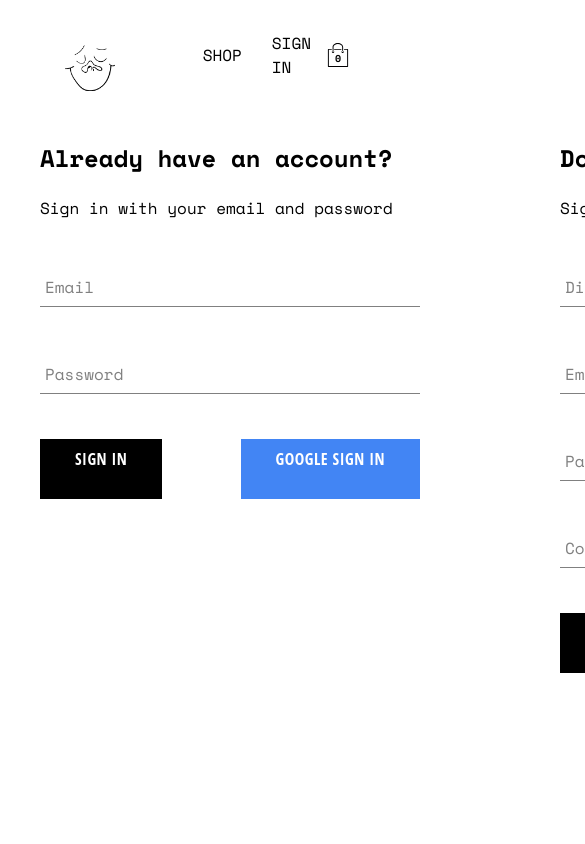
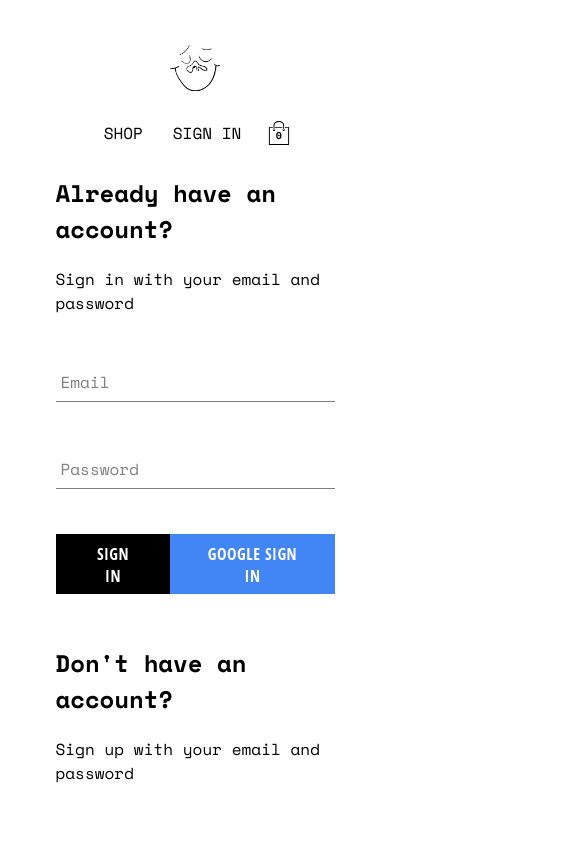
Before and after one commit to jessegoodrum/goodrummage, a React (Create React App) app: page /auth in a window 390 px wide. Shown: the top 844 px of the page, 585 px wide, since content can reach past the window. Built offline with nearby package versions, Linux system fonts and the light colour scheme; no server answers; the database is empty.

Commit message:
even more responsive

```diff
--- a/public/index.html
+++ b/public/index.html
@@ -2,7 +2,7 @@
 <html lang="en">
   <head>
     <meta charset="utf-8" />
-    <link rel="icon" href="%PUBLIC_URL%/favicon.ico" />
+
     <meta name="viewport" content="width=device-width, initial-scale=1" />
     <meta name="theme-color" content="#000000" />
     <meta
@@ -27,7 +27,7 @@
       work correctly both with client-side routing and a non-root public URL.
       Learn how to configure a non-root public URL by running `npm run build`.
     -->
-    <title>React App</title>
+    <title>Goodrummage</title>
   </head>
   <body>
     <noscript>You need to enable JavaScript to run this app.</noscript>
--- a/src/components/cart-dropdown/cart-dropdown.component.jsx
+++ b/src/components/cart-dropdown/cart-dropdown.component.jsx
@@ -1,5 +1,5 @@
 import {CartDropdownContainer, EmptyMessage, CartItems }from './cart-dropdown.styles'
-import { useContext } from 'react'
+import { useContext, useEffect } from 'react'
 import { useNavigate } from 'react-router-dom'
 import { CartContext } from '../../contexts/cart.context'
 import Button from '../button/button.component'
@@ -12,6 +12,8 @@ export default function CartDropdown(){
     const goToCheckoutHandler =() =>{
         navigate('/checkout')
     }
+
+
     return(
         <CartDropdownContainer>
             <CartItems>
--- a/src/components/cart-dropdown/cart-dropdown.styles.jsx
+++ b/src/components/cart-dropdown/cart-dropdown.styles.jsx
@@ -28,6 +28,10 @@ export const CartDropdownContainer = styled.div `
     margin-top: auto;
     font-size: .79rem;
   }
+
+  @media (max-width: 768px) {
+    top: 200px;
+}
 `
 
 export const EmptyMessage = styled.span`
--- a/src/components/checkout-item/checkout-item.styles.scss
+++ b/src/components/checkout-item/checkout-item.styles.scss
@@ -1,5 +1,5 @@
 .checkout-item-container {
-  width: 100%;
+  width: 90%;
   display: flex;
   min-height: 100px;
   margin: 10px;
@@ -7,6 +7,7 @@
   padding: 15px 0;
   font-size: 20px;
   align-items: center;
+
 
   .image-container {
     width: 23%;
@@ -22,6 +23,7 @@
   .quantity,
   .price {
     width: 23%;
+
   }
 
   .quantity {
@@ -44,8 +46,11 @@
 
 @media (max-width: 768px) {
   .checkout-item-container {
-    margin-right: 15vw;
+      font-size: 14px;
 
+  }
+  .image-container, .name, .quantity, .price {
+      width: 100%;
   }
 
 
--- a/src/components/directory/directory.styles.scss
+++ b/src/components/directory/directory.styles.scss
@@ -3,4 +3,9 @@
     display: flex;
     flex-wrap: wrap;
     justify-content: space-between;
+
+
+    @media (max-width: 768px) {
+      margin-top: 20%;
+    }
   }
--- a/src/components/sign-up-form/sign-up-form.styles.scss
+++ b/src/components/sign-up-form/sign-up-form.styles.scss
@@ -2,7 +2,7 @@
     display: flex;
     flex-direction: column;
     width: 380px;
-
+    margin: 5%;
     h2{
         margin: 10px, 0;
     }
--- a/src/routes/authentication/authentication.styles.scss
+++ b/src/routes/authentication/authentication.styles.scss
@@ -1,6 +1,11 @@
 .authentication-container{
     display: flex;
     justify-content: space-between;
-    width: 900px;
+    width: 100%;
     margin: 30px auto ;
+
+    @media (max-width: 768px) {
+        flex-wrap: wrap;
+        justify-content: center;
+    }
 }
--- a/src/routes/category/category.styles.scss
+++ b/src/routes/category/category.styles.scss
@@ -1,12 +1,17 @@
 .category-container{
     display: grid;
     grid-template-columns: repeat(4,1fr) ;
-    column-gap: 10px;
+    column-gap: 15px;
     row-gap: 50px;
+    width: 100%;
 
     button{
         width: 15vw;
     }
+    @media (max-width: 768px) {
+
+      grid-template-columns: repeat(2, 1fr);
+  }
 
 }
 
--- a/src/routes/checkout/checkout.component.jsx
+++ b/src/routes/checkout/checkout.component.jsx
@@ -10,7 +10,24 @@ export default function Checkout(){
 
     return(
         <div className='checkout-container'>
+            <div className='checkout-header'>
+                <div className='header-block'>
+                <span>Product</span>
+                </div>
+                <div className='header-block'>
+                <span>Description</span>
+                </div>
+                <div className='header-block'>
+                <span>Quantity</span>
 
+                </div>
+                <div className='header-block'>
+                <span>Price</span>
+                </div>
+                <div className='header-block'>
+                <span>Remove</span>
+                </div>
+            </div>
 
 
                 {cartItems.map((cartItem) => {
@@ -27,23 +44,4 @@ export default function Checkout(){
     )
 }
 
-// <div className='checkout-header'>
-//                 <div className='header-block'>
-//                 <span>Product</span>
-//                 </div>
-//                 <div className='header-block'>
-//                 <span>Description</span>
-//                 </div>
-//                 <div className='header-block'>
-//                 <span>Quantity</span>
-
-//                 </div>
-//                 <div className='header-block'>
-//                 <span>Price</span>
-//                 </div>
-//                 <div className='header-block'>
-//                 <span>Remove</span>
-//                 </div>
-//             </div>
-
 // <ListingCreator />
--- a/src/routes/checkout/checkout.styles.scss
+++ b/src/routes/checkout/checkout.styles.scss
@@ -1,10 +1,11 @@
 .checkout-container {
-  width: 100vw;
+  width: 90%;
   // min-height: 99vh;
   display: flex;
   flex-direction: column;
   align-items: center;
   margin: 50px auto 0;
+  // overflow-x: hidden;
 
   .checkout-header {
     width: 100%;
@@ -15,10 +16,10 @@
 
     .header-block {
       text-transform: capitalize;
-      width: 23%;
+      // width: 0%;
 
       &:last-child {
-        width: 8%;
+        width: 10%;
       }
     }
 
@@ -27,6 +28,15 @@
   .total {
     margin-top: 30px;
     margin-left: 15vw;
-    font-size: 36px;
+
+  }
+  @media (max-width: 768px) {
+    .header-block {
+      // width: 25%;
+      font-size: .5rem;
+      &:last-child {
+        // width: 15%;
+      }
+    }
   }
 }
--- a/src/routes/navigation/navigation.styles.jsx
+++ b/src/routes/navigation/navigation.styles.jsx
@@ -8,12 +8,21 @@ export const NavigationContainer = styled.div`
   justify-content: space-between;
   margin-bottom: 25px;
 
+  @media (max-width: 768px) {
+    flex-direction: column;
+    align-items: center;
+    margin-bottom: 50px;
+  }
+
 `;
 
 export const LogoContainer = styled(Link)`
     height: 100%;
     width: 100px;
     padding: 25px;
+    @media (max-width: 768px) {
+        margin-bottom: 10px;
+    }
 `;
 
 export const NavLinks = styled.div`
@@ -24,6 +33,12 @@ export const NavLinks = styled.div`
     align-items: center;
     justify-content: flex-end;
 
+    @media (max-width: 768px) {
+        width: 100%;
+        justify-content: center;
+        margin-top: 10px;
+    }
+
 `;
 
 export const NavLink = styled(Link)`
```
